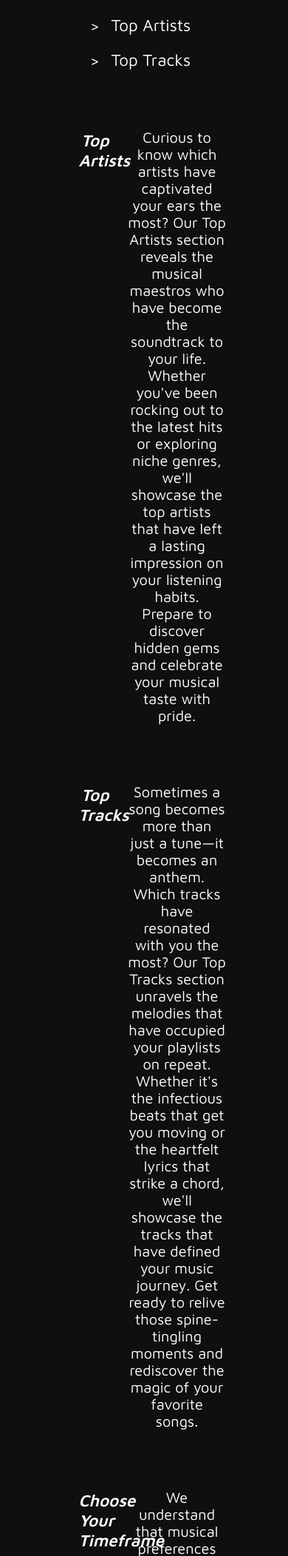
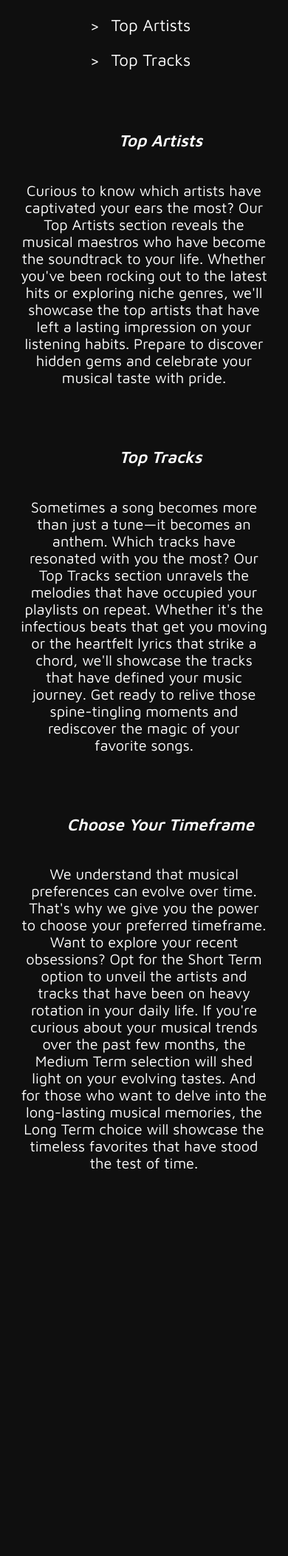
Before and after one commit to moahmed0987/tune-tracklist, a Flask app: page / in a window 390 px wide. Shown: the part 62-2166 px from the top of the page at 74% size. After the commit the page ends 1643 px from the top, so only its background shows below. Run offline with Flask 3, Linux system fonts and the light colour scheme.

Commit message:
added media rules for homepage explain-chart

```diff
--- a/spotify_site/static/style.css
+++ b/spotify_site/static/style.css
@@ -120,6 +120,24 @@ h1 {
     width: 80%;
 }
 
+@media all and (max-width: 1000px) {
+    .explain-chart {
+        width: 100%;
+    }
+
+    .explain-row {
+        flex-direction: column;
+    }
+
+    .explain-heading {
+        width: 100%;
+    }
+
+    .explain-text {
+        width: 100%;
+    }
+}
+
 .top-data-img {
     max-width: 100%;
 }
```
